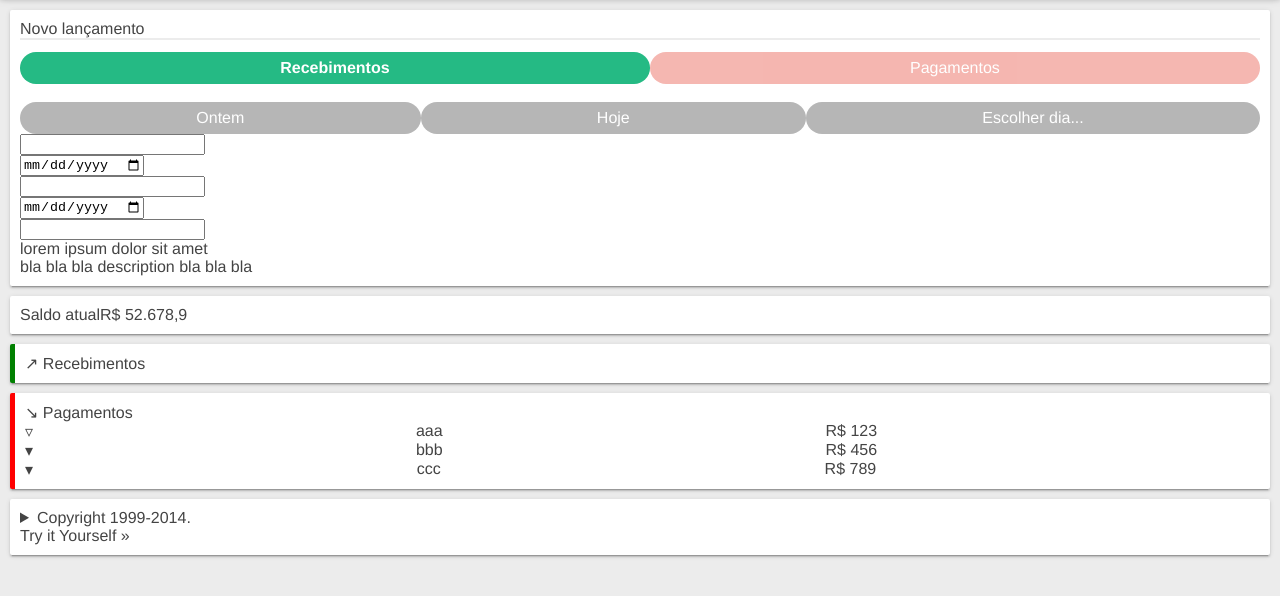
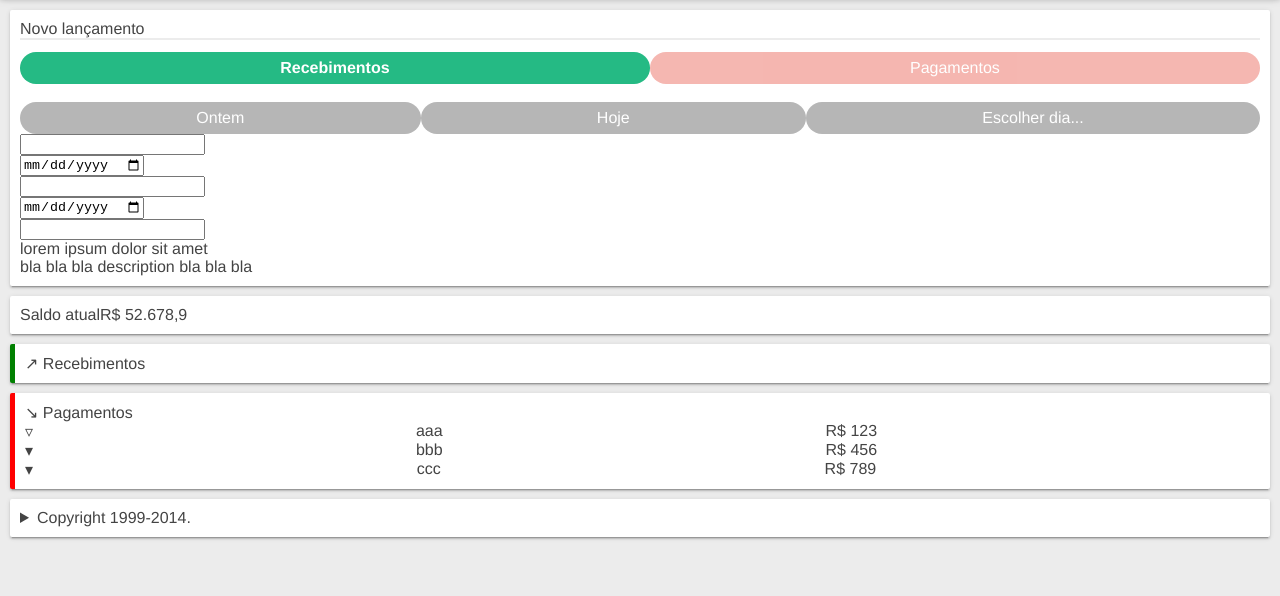
Before and after one commit to rogerpaviani/rogerpaviani.github.io, a website: page app.html in a window 1280 px wide. Shown: the part 60-656 px from the top of the page. Drawn offline with Linux system fonts and the light colour scheme.

Commit message:
fix details

```diff
--- a/app.html
+++ b/app.html
@@ -101,7 +101,6 @@
         <p> - by Refsnes Data. All Rights Reserved.</p>
         <p>All content and graphics on this web site are the property of the company Refsnes Data.</p>
       </details>
-      Try it Yourself »
     </div>
   </main>
   <div class="card warning" hidden>
```
